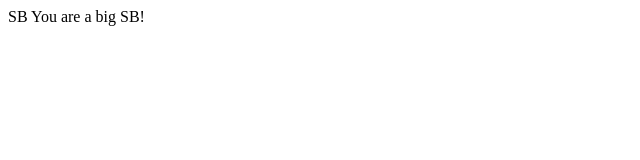
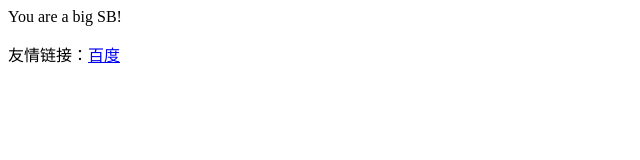
Before and after one commit to Brown-Ewing/vscodeno, a website: page views/index.html in a window 1280 px wide. Shown: the whole page, without its empty margins (0-640 px from the left). Drawn offline with Linux system fonts and the light colour scheme.

Commit message:
页面修改

```diff
--- a/views/index.html
+++ b/views/index.html
@@ -1,6 +1,17 @@
-<html>
-    <head>SB</head>
-    <body>
-            You are a big SB!
-    </body>
+<!DOCTYPE html>
+<html lang="en">
+<head>
+    <meta charset="UTF-8">
+    <meta name="viewport" content="width=device-width, initial-scale=1.0">
+    <meta http-equiv="X-UA-Compatible" content="ie=edge">
+    <title>分类</title>
+</head>
+
+<body>
+    You are a big SB!
+    <p>
+        友情链接：<a href="https://www.baidu.com">百度</a>
+    </p>
+</body>
+
 </html>
```
